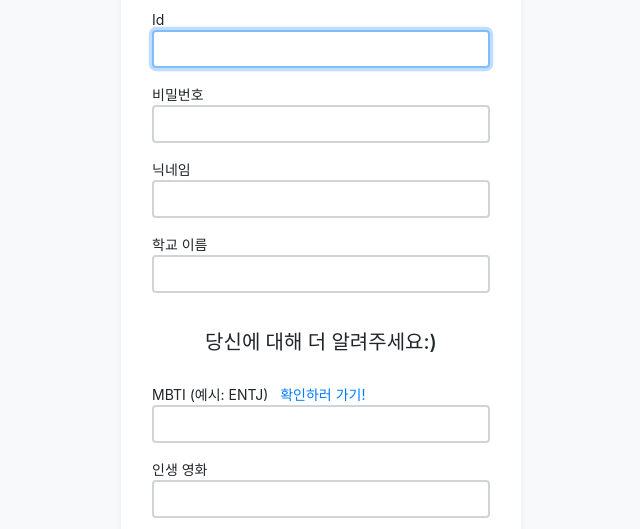
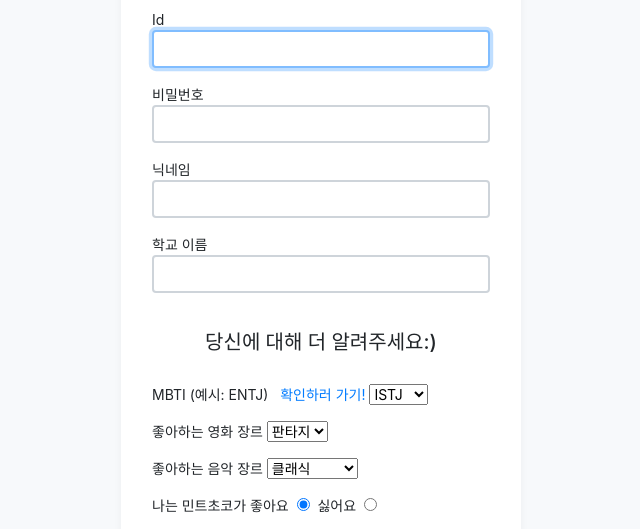
Before and after one commit to boostcamp-2020/relay_16, a plain HTML site: page front/register.html in a window 1280 px wide. Shown: the part 251-780 px from the top of the page, without its empty margins (319-959 px from the left). Drawn offline with nearby package versions, Linux system fonts and the light colour scheme.

Commit message:
update register.html

```diff
--- a/front/register.html
+++ b/front/register.html
@@ -67,25 +67,74 @@
 									<label for="mbti">MBTI (예시: ENTJ)
 									</label>
 									<a href="https://www.16personalities.com/ko">&nbsp&nbsp확인하러 가기!</a>
-									<input id="mbti" type="mbti" class="form-control" name="mbti" value="" required autofocus>
+									<select id="mbti" name="mbti">
+										<option value="1">ISTJ</option>
+										<option value="2">ISFJ</option>
+										<option value="3">INFJ</option>
+										<option value="4">INTJ</option>
+										<option value="5">ISTP</option>
+										<option value="6">ISFP</option>
+										<option value="7">INFP</option>
+										<option value="8">INTP</option>
+										<option value="9">ESTP</option>
+										<option value="10">ESFP</option>
+										<option value="11">ENFP</option>
+										<option value="12">ENTP</option>
+										<option value="13">ESTJ</option>
+										<option value="14">ESFJ</option>
+										<option value="15">ENFJ</option>
+										<option value="16">ENTJ</option>
+									</select>
+									<!-- <input id="mbti" type="mbti" class="form-control" name="mbti" value="" required autofocus> -->
 									<div class="invalid-feedback">
 										MBTI is invalid
 									</div>
 								</div>
 
 								<div class="form-group">
-									<label for="movie">인생 영화
-									</label>
+									<label for="movie">좋아하는 영화 장르</label>
+									<select id="movie" name="movie">
+										<option value="1">판타지</option>
+										<option value="2">SF</option>
+										<option value="3">역사</option>
+										<option value="4">로맨스</option>
+										<option value="5">추리</option>
+										<option value="6">코미디</option>
+										<option value="7">공포</option>
+										<option value="8">스릴러</option>
+										<option value="9">스포츠</option>
+										<option value="10">뮤지컬</option>
+									</select>
+
+									<!--
 									<input id="movie" type="movie" class="form-control" name="movie" value="" required autofocus>
+									-->
 									<div class="invalid-feedback">
 										Movie is invalid
 									</div>
 								</div>
 
 								<div class="form-group">
-									<label for="music">좋아하는 음악 장르
-									</label>
+									<label for="music">좋아하는 음악 장르</label>
+									<select id="music" name="music">
+										<option value="1">클래식</option>
+										<option value="2">재즈</option>
+										<option value="3">CCM</option>
+										<option value="4">팝</option>
+										<option value="5">발라드</option>
+										<option value="6">블루스</option>
+										<option value="7">힙합</option>
+										<option value="8">컨트리 음악</option>
+										<option value="9">포크 음악</option>
+										<option value="10">디스코</option>
+										<option value="11">락 음악</option>
+										<option value="12">전자 음악</option>
+										<option value="13">K-POP</option>
+										<option value="14">트로트</option>
+									</select>
+									<!--
 									<input id="music" type="music" class="form-control" name="music" value="" required autofocus>
+									-->
 									<div class="invalid-feedback">
 										Music is invalid
 									</div>
@@ -152,8 +201,6 @@
 										<input type="checkbox" name="remember" id="remember" class="custom-control-input">
 									</div>
 								</div>
-
-
 								<div class="form-group m-0">
 									<button type="submit" class="btn btn-primary btn-block">
 										회원가입
```
Also changed, not shown: front/chat.html (+48 -3 lines), front/js/register.js (+1 -3 lines).
